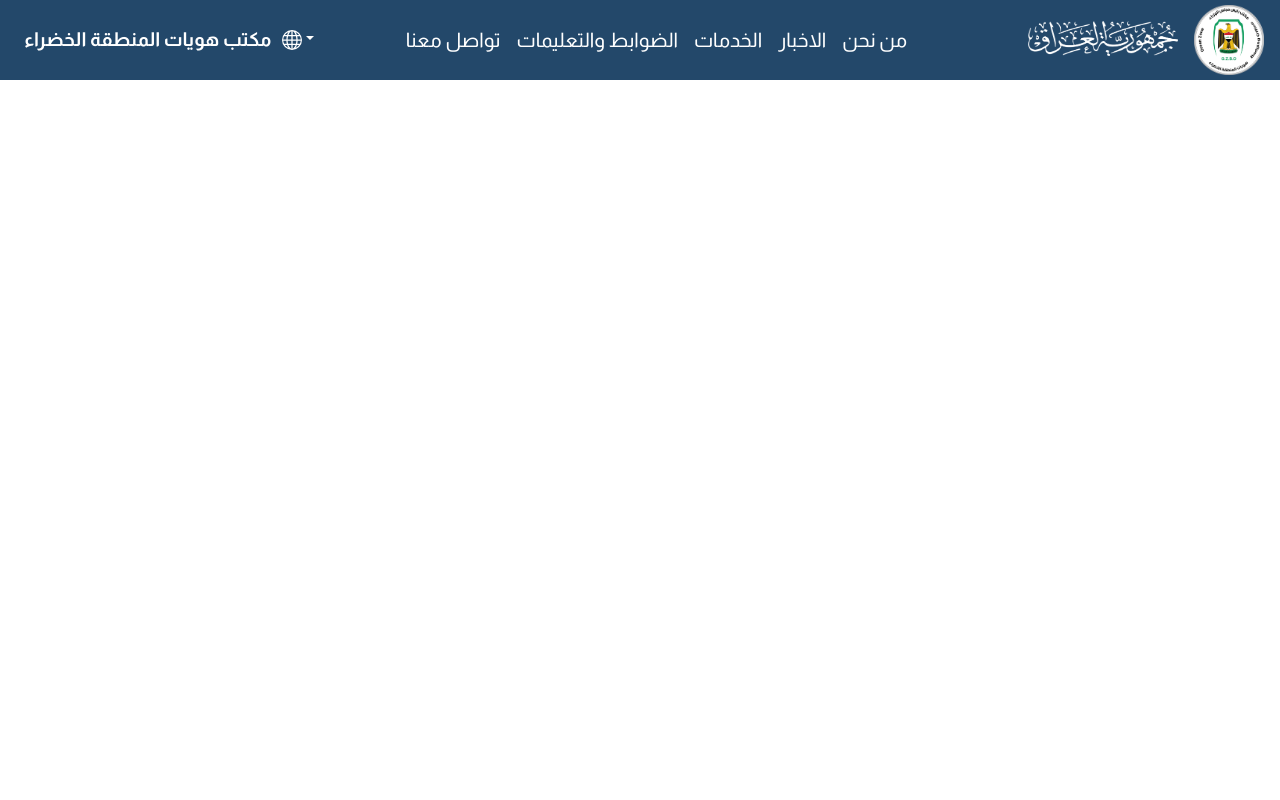
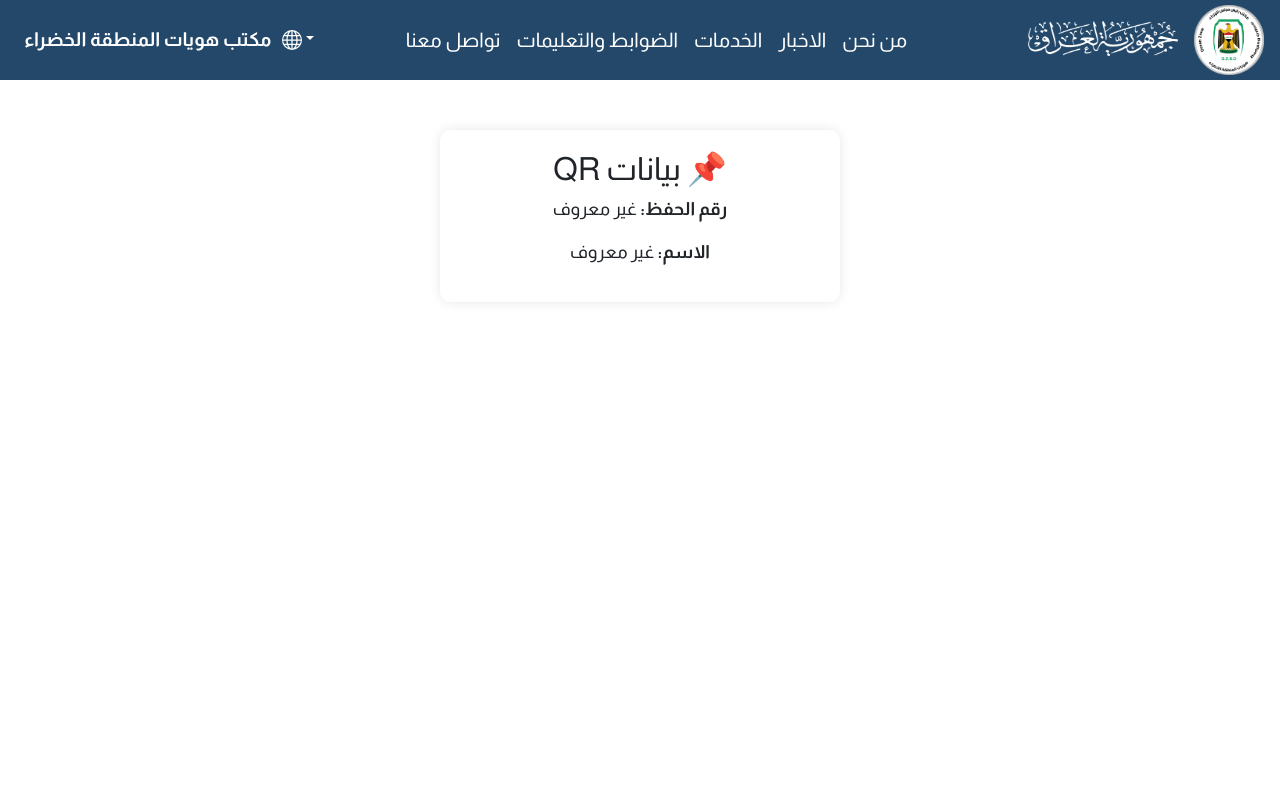
Before and after one commit to frqanali/badges, a Vue app: page /qr-result in a window 1280 px wide. Shown: the top 800 px of the page. Built offline with nearby package versions, Linux system fonts and the light colour scheme; what vue-awesome-paginate would draw is missing.

Commit message:
add code

```diff
--- a/package.json
+++ b/package.json
@@ -16,6 +16,7 @@
     "bootstrap-icons": "^1.11.3",
     "html2pdf.js": "^0.10.3",
     "pinia": "^3.0.1",
+    "qrcode": "^1.5.4",
     "sweetalert2": "^11.17.2",
     "vue": "^3.5.13",
     "vue-awesome-paginate": "^1.2.0",
--- a/src/components/staticForm/applicationForm.vue
+++ b/src/components/staticForm/applicationForm.vue
@@ -16,7 +16,7 @@
     <div class="main-content">
       <div class="br">
         <label class="label">رقم الحفظ:</label>
-        <input type="number" class="input-small" id="input1" />
+        <input type="number" class="input-small" id="input1" v-model="saveNumber" />
 
         <label class="label">لون الهوية:</label>
         <select class="input-small" id="input2">
@@ -30,7 +30,7 @@
         <br />
 
         <label class="label">الاسم:</label>
-        <input type="text" class="input-field" id="input3" />
+        <input type="text" class="input-field" id="input3" v-model="name" />
         <br /><br />
 
         <label class="label">الجهة:</label>
@@ -477,16 +477,49 @@
         <label style="margin-right: 66%">بصمة الابهام الايسر:</label>
       </div>
     </div>
+    <div id="qr-container" style="margin-top: 20px; text-align: left">
+      <label>QR Code:</label>
+      <canvas ref="qrCanvas"></canvas>
+    </div>
   </div>
   <button type="button" @click="generatePDF">طباعة</button>
 </template>
 
 <script setup>
 import html2pdf from 'html2pdf.js'
-import { ref } from 'vue'
+import { ref, onMounted, watchEffect } from 'vue'
+import QRCode from 'qrcode'
+import { useRouter } from 'vue-router'
 
+// Router instance
+const router = useRouter()
+
+// Refs
 const printContent = ref(null)
+const qrCanvas = ref(null)
+const saveNumber = ref('')
+const name = ref('')
+const qrValue = ref('')
 
+// ✅ Render QR Code function
+const renderQR = () => {
+  if (!qrCanvas.value || !saveNumber.value || !name.value) return
+  qrValue.value = `https://gzo.ur.gov.iq/qr-result?saveNumber=${saveNumber.value}&name=${encodeURIComponent(name.value)}`
+
+  QRCode.toCanvas(qrCanvas.value, qrValue.value, { width: 120 }, (error) => {
+    if (error) console.error('QR render error:', error)
+  })
+}
+
+// ✅ Automatically update QR when data changes
+watchEffect(renderQR)
+
+// ✅ Initial render if needed
+onMounted(() => {
+  renderQR()
+})
+
+// ✅ PDF Generator
 const generatePDF = async () => {
   const element = printContent.value
   if (!element) return
@@ -499,13 +532,8 @@ const generatePDF = async () => {
     jsPDF: { unit: 'mm', format: 'a4', orientation: 'portrait' },
   }
 
-  // Generate the PDF and get a blob URL
   const worker = html2pdf().from(element).set(opt)
-
-  // Wait for the PDF to be built and get the Blob URL
   const pdfBlobUrl = await worker.outputPdf('bloburl')
-
-  // Open in a new tab
   window.open(pdfBlobUrl, '_blank')
 }
 </script>
--- a/src/router/index.js
+++ b/src/router/index.js
@@ -40,6 +40,12 @@ const router = createRouter({
       name: 'singleIntr',
       component: singleInstr,
     },
+    {
+      path: '/qr-result',
+      name: 'qrResult',
+      component: () => import('@/views/qrResult.vue'),
+    },
+
     {
       path: '/singleService',
       name: 'singleService',
--- /dev/null
+++ b/src/views/qrResult.vue
@@ -0,0 +1,28 @@
+<template>
+  <div class="qr-result-card">
+    <h2>📌 بيانات QR</h2>
+    <p><strong>رقم الحفظ:</strong> {{ saveNumber }}</p>
+    <p><strong>الاسم:</strong> {{ name }}</p>
+  </div>
+</template>
+
+<script setup>
+import { useRoute } from 'vue-router'
+
+const route = useRoute()
+const saveNumber = route.query.saveNumber || 'غير معروف'
+const name = route.query.name || 'غير معروف'
+</script>
+
+<style scoped>
+.qr-result-card {
+  max-width: 400px;
+  margin: 50px auto;
+  padding: 20px;
+  border-radius: 10px;
+  box-shadow: 0 0 12px rgba(0, 0, 0, 0.1);
+  background-color: #fff;
+  text-align: center;
+  font-size: 18px;
+}
+</style>
```
Also changed, not shown: 1 other file (tests, documents, lock files or other folders).
